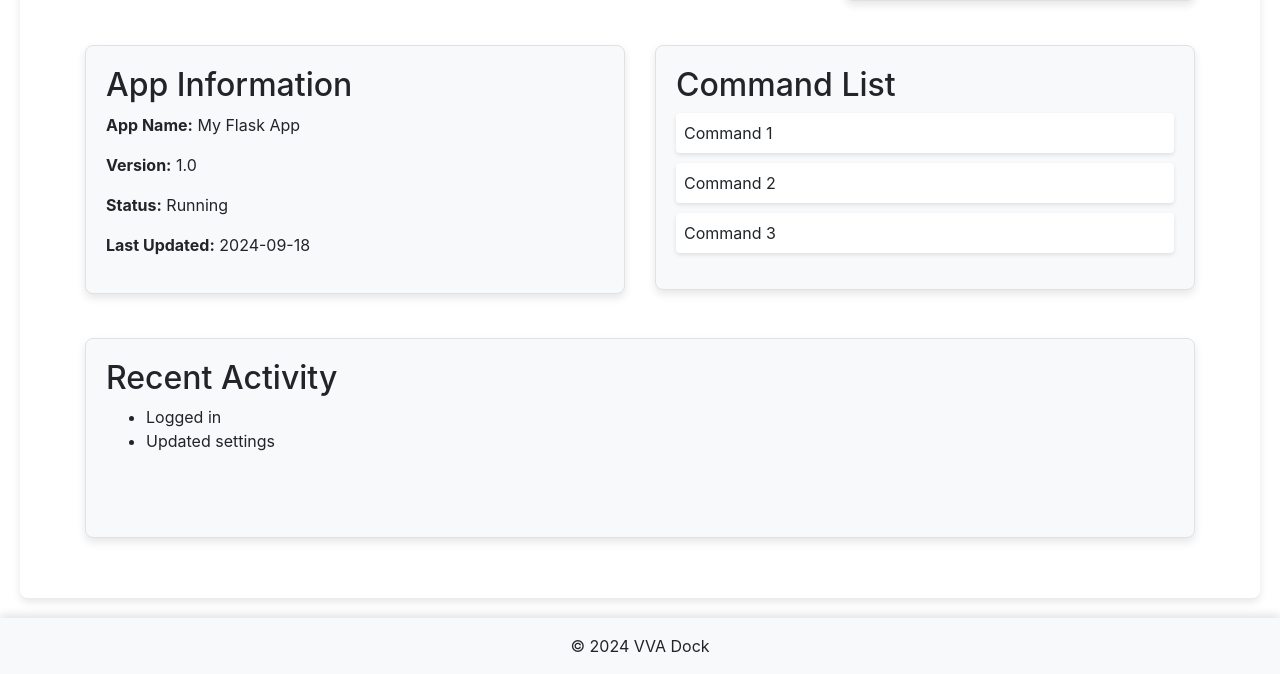
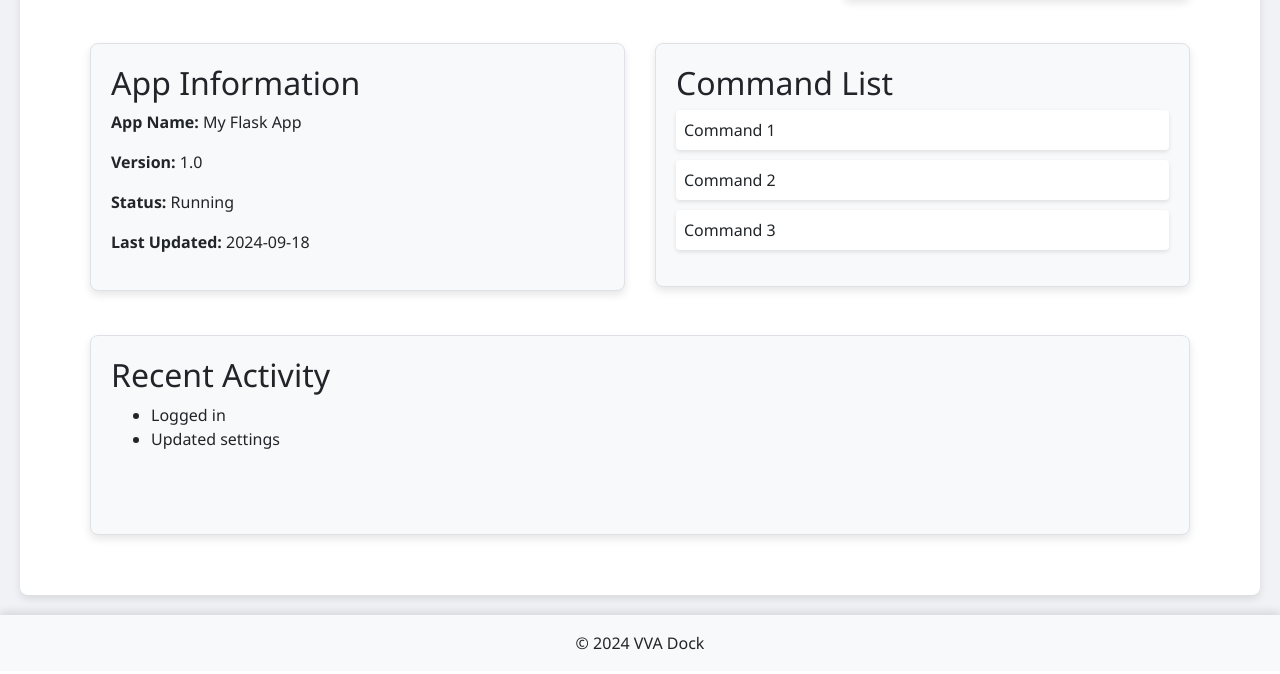
Before and after one commit to deb9911/vva_dock, a Flask app: page /home in a window 1280 px wide. Shown: the part 566-1240 px from the top of the page. After the commit the page ends 1216 px from the top, so only its background shows below. Run offline with Flask 3, Linux system fonts and the light colour scheme; the visitor is signed in with stand-in values (Sample User, id 1); some libraries are stand-ins or nearby versions.

Commit message:
Pre release of Microservice - 4

```diff
--- a/templates/base.html
+++ b/templates/base.html
@@ -14,7 +14,6 @@
     <link rel="icon" href="{{ url_for('static', filename='favicon.ico') }}">
     <!-- CSS -->
     <link rel="stylesheet" href="{{ url_for('static', filename='styles.css') }}">
-    <link rel="stylesheet" href="https://stackpath.bootstrapcdn.com/bootstrap/4.5.2/css/bootstrap.min.css">
 </head>
 
 <body>
@@ -55,7 +54,7 @@
             <div class="row">
                 {% if request.endpoint in ['control_panel', 'debug', 'control_center'] %}
                 <!-- Sidebar only visible on Control Panel-related pages -->
-                <div class="col-md-3">
+                <div class="col-12 col-md-3 mb-3">
                     <ul class="list-group">
                         <li class="list-group-item {% if request.endpoint == 'debug' %}active{% endif %}">
                             <a href="{{ url_for('debug') }}">Debug</a>
@@ -68,7 +67,7 @@
                 {% endif %}
 
                 <!-- Main content area -->
-                <div class="{% if request.endpoint in ['control_panel', 'debug', 'control_center'] %}col-md-9{% else %}col-md-12{% endif %}">
+                <div class="{% if request.endpoint in ['control_panel', 'debug', 'control_center'] %}col-12 col-md-9{% else %}col-12{% endif %}">
                     {% block content %}
                     <!-- Dynamic content will be injected here -->
                     {% endblock %}
```
